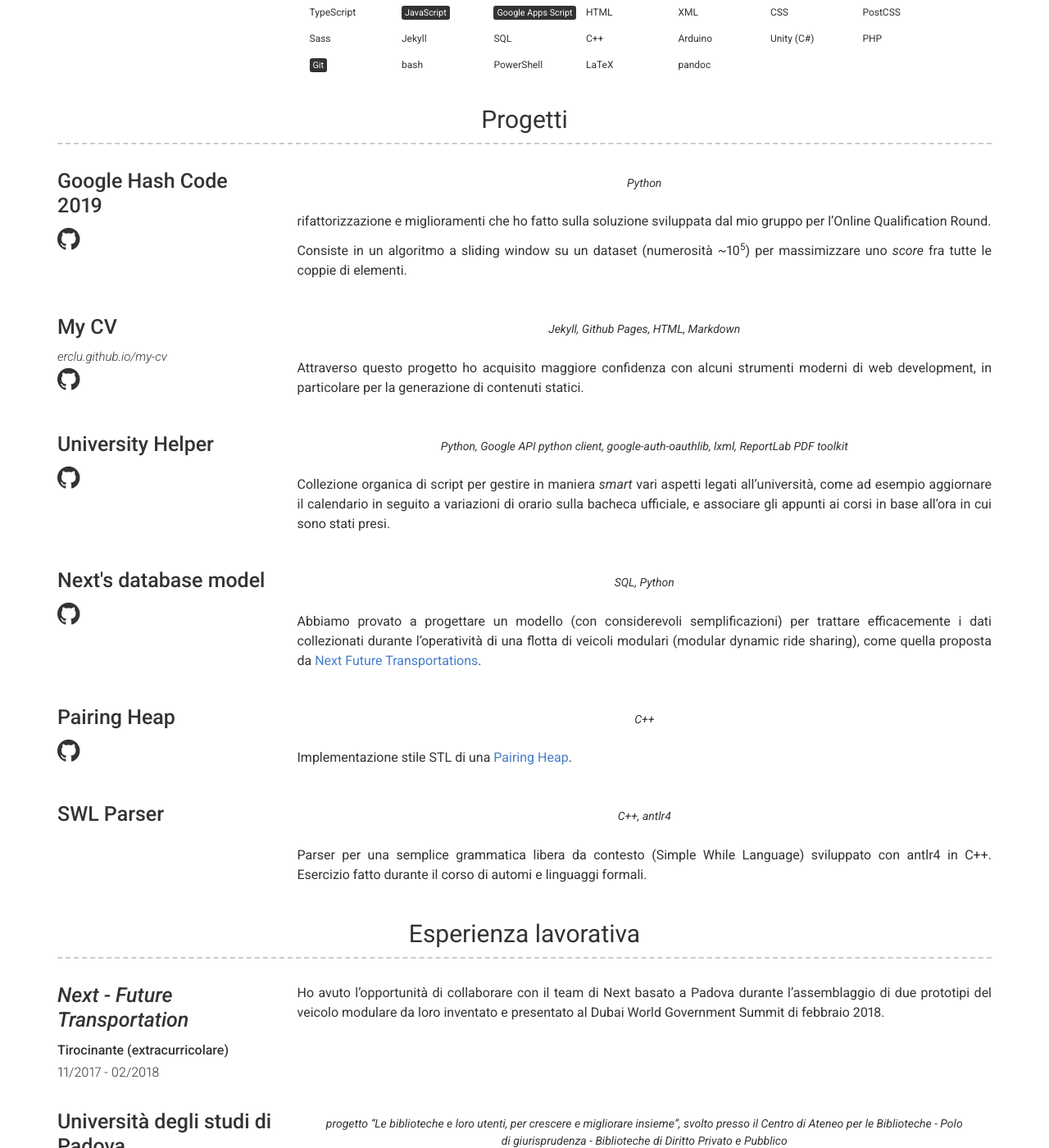
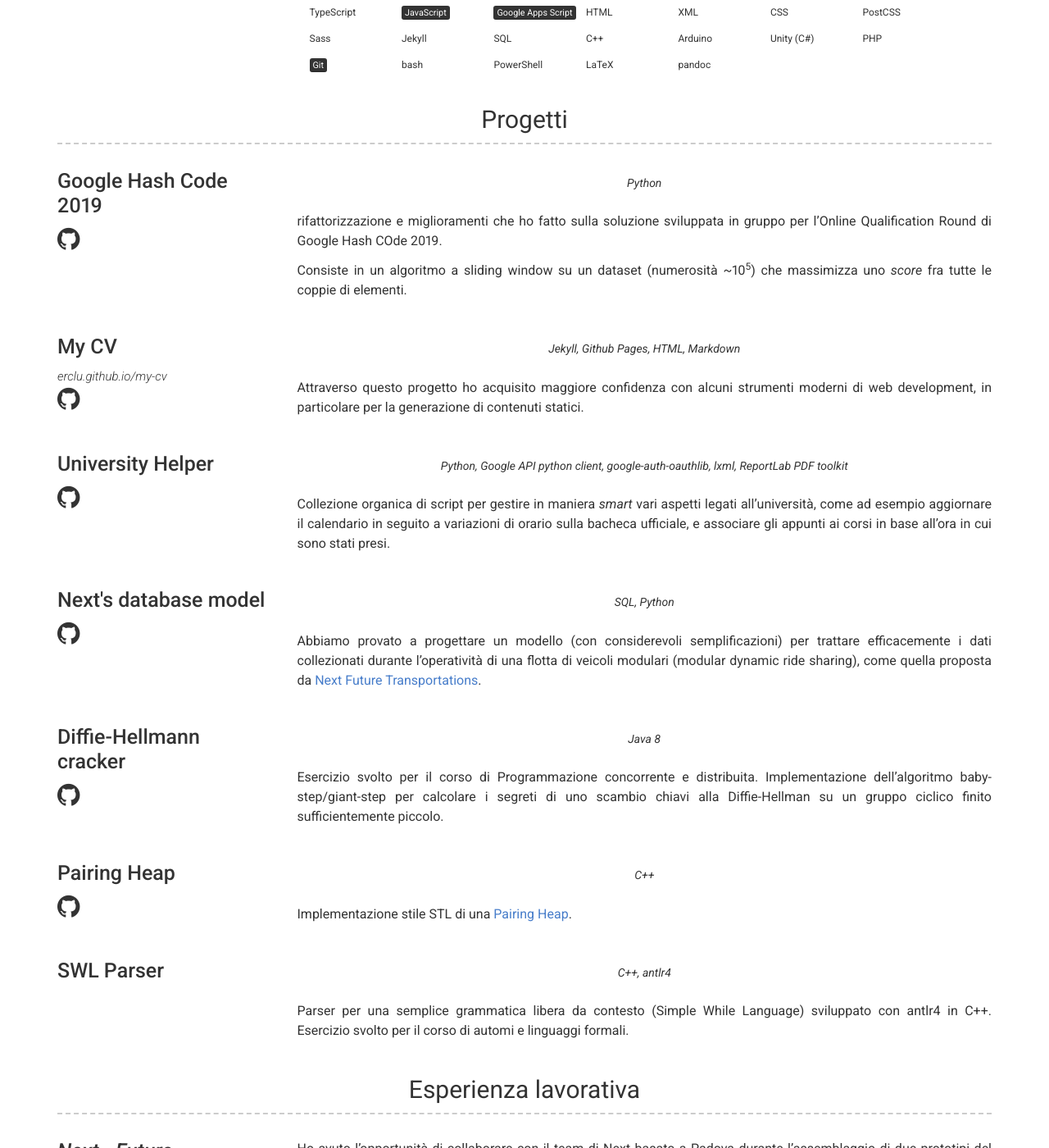
Before and after one commit to erclu/my-cv, a Jekyll site: the page built from index.md, in a window 1280 px wide and 1400 px high, scrolled down 535 px. Shown: the whole window at 82% size. Built offline with Jekyll 4.4.1, drawn with Linux system fonts in a browser that asks for light colours.

```diff
--- a/_data/projects.yml
+++ b/_data/projects.yml
@@ -12,9 +12,9 @@
   quote: >
     Python
   description: |
-    rifattorizzazione e miglioramenti che ho fatto sulla soluzione sviluppata dal mio gruppo per l'Online Qualification Round.
+    rifattorizzazione e miglioramenti che ho fatto sulla soluzione sviluppata in gruppo per l'Online Qualification Round di Google Hash COde 2019.
 
-    Consiste in un algoritmo a sliding window su un dataset (numerosità ~10<sup>5</sup>) per massimizzare uno *score* fra tutte le coppie di elementi.
+    Consiste in un algoritmo a sliding window su un dataset (numerosità ~10<sup>5</sup>) che massimizza uno *score* fra tutte le coppie di elementi.
 
 - name: My CV
   link: erclu.github.io/my-cv
@@ -28,7 +28,8 @@
   github: erclu/uni-helper
   quote: |
     Python, Google API python client, google-auth-oauthlib, lxml, ReportLab PDF toolkit
-  description: | # this will include new lines to allow paragraphs
+# TODO valorizzare di più questo progetto
+  description: |
     Collezione organica di script per gestire in maniera *smart* vari aspetti legati all'università, come ad esempio aggiornare il calendario in seguito a variazioni di orario sulla bacheca ufficiale, e associare gli appunti ai corsi in base all'ora in cui sono stati presi.
 
 - name: Next's database model
@@ -41,12 +42,12 @@
   description: |
     Abbiamo provato a progettare un modello (con considerevoli semplificazioni) per trattare efficacemente i dati collezionati durante l'operatività di una flotta di veicoli modulari (modular dynamic ride sharing), come quella proposta da [Next Future Transportations](https://www.next-future-mobility.com/).
 
-#- name: Diffie-Hellmann cracker
-#  github: erclu/diffie-hellmann
-#  quote: >
-#    Java 8
-#  description: |
-#    esercizio fatto durante il corso di Programmazione concorrente e distribuita. Calcola con vari algoritmi (ad es. [Baby-step giant-step](https://en.wikipedia.org/wiki/Baby-step_giant-step)) i segreti di uno scambio chiavi alla Diffie-Hellman su un gruppo ciclico finito sufficientemente piccolo.
+- name: Diffie-Hellmann cracker
+  github: erclu/diffie-hellmann
+  quote: >
+    Java 8
+  description: |
+    Esercizio svolto per il corso di Programmazione concorrente e distribuita. Implementazione dell'algoritmo baby-step/giant-step per calcolare i segreti di uno scambio chiavi alla Diffie-Hellman su un gruppo ciclico finito sufficientemente piccolo.
 
 - name: Pairing Heap
   github: erclu/pairing-heap
@@ -60,4 +61,4 @@
   quote: >
     C++, antlr4
   description: |
-    Parser per una semplice grammatica libera da contesto (Simple While Language) sviluppato con antlr4 in C++. Esercizio fatto durante il corso di automi e linguaggi formali.
+    Parser per una semplice grammatica libera da contesto (Simple While Language) sviluppato con antlr4 in C++. Esercizio svolto per il corso di automi e linguaggi formali.
```
